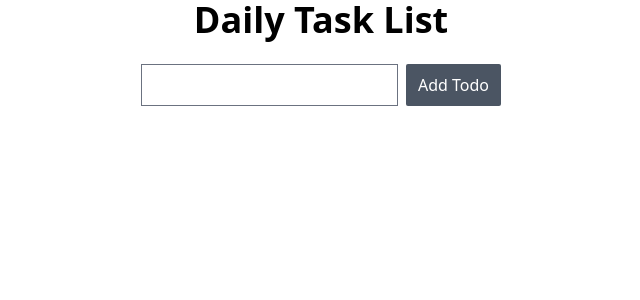
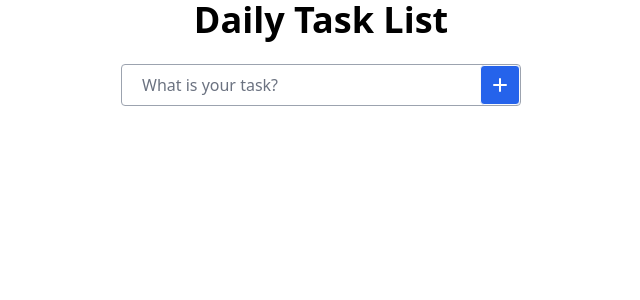
Before and after one commit to mfundoshabalala/daily-task-list, a Next.js app: page / in a window 1280 px wide. Shown: the top 300 px of the page, without its empty margins (319-959 px from the left). Built offline with nearby package versions, Linux system fonts and the light colour scheme; what @graxmonzo/tailwind-caret-color would draw is missing.

Commit message:
TodoHeader.tsx update

```diff
--- a/components/TodoHeader.tsx
+++ b/components/TodoHeader.tsx
@@ -12,21 +12,42 @@ const TodoHeader: React.FC = () => {
 	}
 
 	function handleTodoSubmit() {
-		dispatch(saveTodo(textValue));
-		setTextValue('');
+		if (textValue) {
+			dispatch(saveTodo(textValue));
+			setTextValue('');
+		}
 	}
 
 	return (
 		<>
 			<h1 className="text-4xl font-bold">Daily Task List</h1>
-			<form action="" className="flex gap-2">
-				<input type="text" value={textValue} onChange={handleInputChange} />
+			<form action="" className="relative flex items-center w-[400px] gap-4">
+				<input
+					type="text"
+					value={textValue}
+					className="w-full pl-5 pr-12 text-base border border-gray-400 rounded"
+					placeholder="What is your task?"
+					onChange={handleInputChange}
+				/>
 				<button
 					type="button"
-					className="px-3 py-0 text-white bg-gray-600 rounded-sm"
+					className=" absolute right-[1px] grid w-10 h-10 top-[1px] text-white align-middle bg-blue-600 border rounded border-gray-50 hover:bg-blue-800 place-items-center"
 					onClick={handleTodoSubmit}
 				>
-					Add Todo
+					<svg
+						className="w-6 h-6"
+						fill="none"
+						stroke="currentColor"
+						viewBox="0 0 24 24"
+						xmlns="http://www.w3.org/2000/svg"
+					>
+						<path
+							strokeLinecap="round"
+							strokeLinejoin="round"
+							strokeWidth={2}
+							d="M12 6v6m0 0v6m0-6h6m-6 0H6"
+						/>
+					</svg>
 				</button>
 			</form>
 		</>
```
